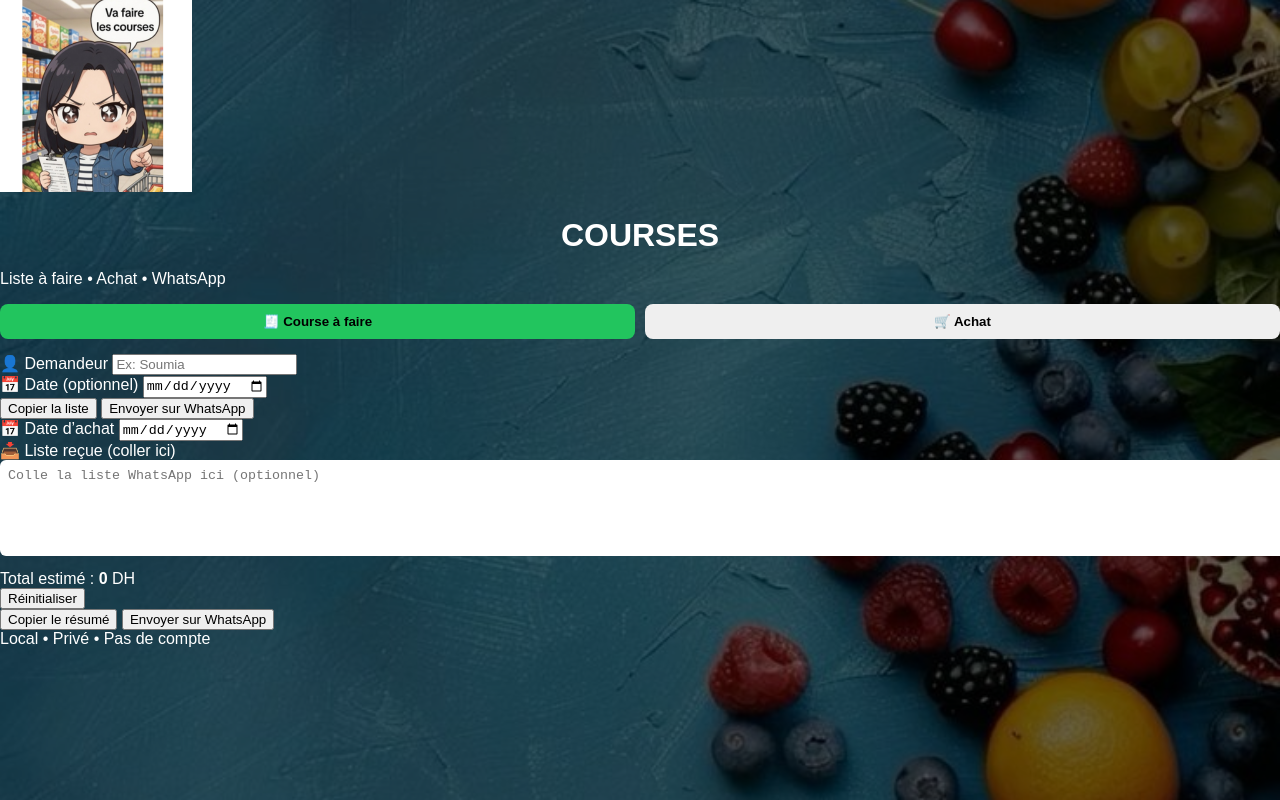
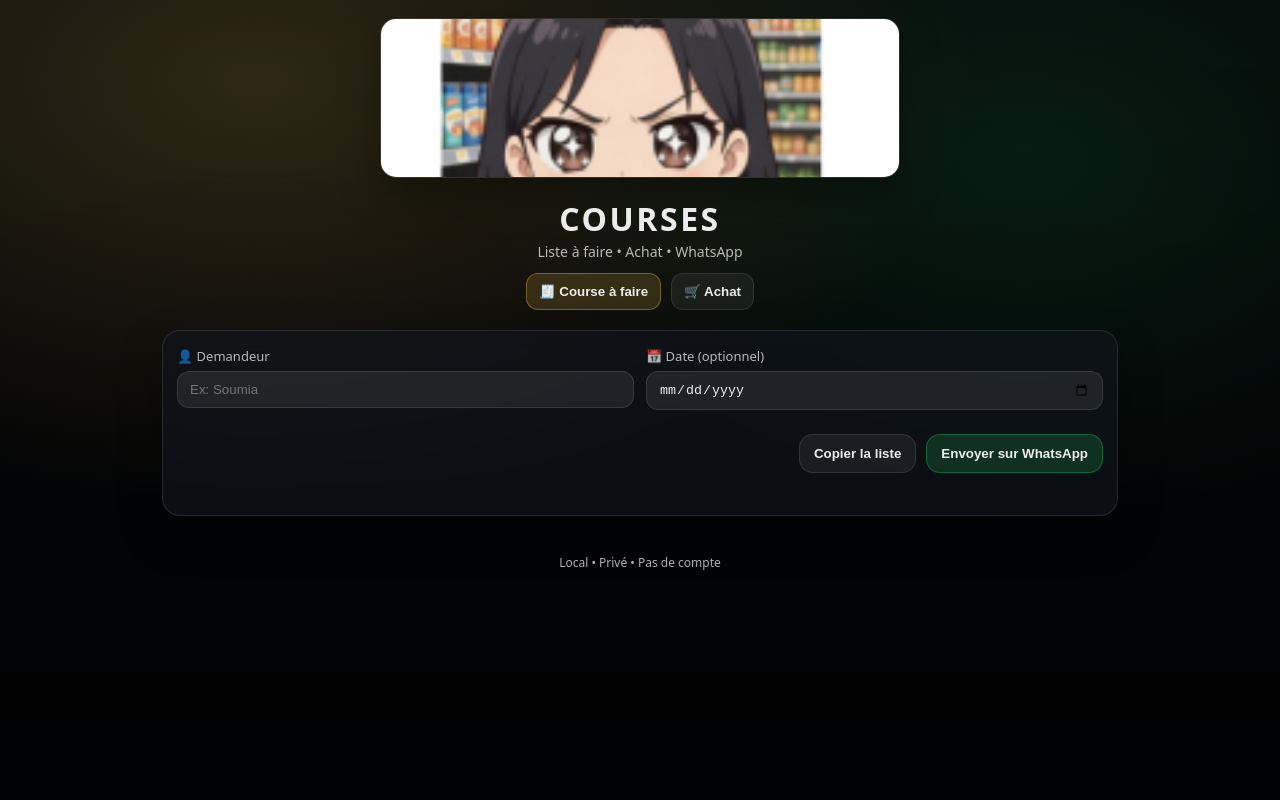
Before and after one commit to vilaplanamaroc/courses-app, a plain HTML site: page index.html in a window 1280 px wide. Drawn offline with Linux system fonts and the light colour scheme.

Commit message:
Update style.css

```diff
--- a/style.css
+++ b/style.css
@@ -1,115 +1,269 @@
+:root{
+  --bg1:#0b0f14;
+  --glass: rgba(17, 22, 28, .68);
+  --stroke: rgba(255,255,255,.10);
+  --text: rgba(255,255,255,.92);
+  --muted: rgba(255,255,255,.70);
+  --soft: rgba(255,255,255,.08);
+  --gold: #f2c14e;
+  --green: #22c55e;
+}
+
+*{ box-sizing:border-box; }
+html,body{ height:100%; }
 body{
   margin:0;
-font-family:Arial, sans-serif;
-color:#fff;
+  color:var(--text);
+  font-family: system-ui, -apple-system, Segoe UI, Roboto, Arial, sans-serif;
+  background: var(--bg1);
+  overflow-x:hidden; /* IMPORTANT: stop scroll horizontal */
 }
 
 .bg{
   position:fixed;
   inset:0;
-background:url("bg.jpg") center/cover no-repeat;
-filter:brightness(0.4);
+  background:
+    radial-gradient(1200px 700px at 20% 10%, rgba(242,193,78,.18), transparent 60%),
+    radial-gradient(900px 600px at 80% 20%, rgba(34,197,94,.12), transparent 60%),
+    linear-gradient(180deg, rgba(0,0,0,.55), rgba(0,0,0,.85));
+  pointer-events:none;
   z-index:-1;
 }
 
-.app{
-padding:15px;
-max-width:900px;
-margin:auto;
+.top{
+  padding:18px 16px 10px;
+  text-align:center;
+}
+
+.hero{
+  width:min(520px, 92vw);
+  height:160px;
+  object-fit:cover;
+  border-radius:16px;
+  border:1px solid var(--stroke);
+  box-shadow: 0 18px 40px rgba(0,0,0,.35);
 }
 
 h1{
-text-align:center;
-margin-bottom:10px;
+  margin:14px 0 2px;
+  letter-spacing:.08em;
+  font-weight:800;
+}
+.sub{
+  margin:0 0 12px;
+  color:var(--muted);
+  font-size:14px;
 }
 
 .tabs{
   display:flex;
   gap:10px;
-margin-bottom:15px;
+  justify-content:center;
+  flex-wrap:wrap;
 }
 
-.tabs button{
-flex:1;
-padding:10px;
-border:none;
-border-radius:8px;
+.tab{
+  border:1px solid var(--stroke);
+  background: rgba(255,255,255,.06);
+  color:var(--text);
+  padding:10px 12px;
+  border-radius:12px;
   cursor:pointer;
-font-weight:bold;
+  font-weight:650;
+}
+.tab.active{
+  background: rgba(242,193,78,.16);
+  border-color: rgba(242,193,78,.35);
 }
 
-.tabs button.active{
-background:#22c55e;
-color:#000;
+.wrap{
+  width: min(980px, 96vw);
+  margin: 0 auto;
+  padding: 10px 12px 24px;
 }
 
-.section{
-display:none;
-background:rgba(0,0,0,0.6);
-padding:15px;
-border-radius:12px;
+.card{
+  background: var(--glass);
+  border:1px solid var(--stroke);
+  border-radius:18px;
+  padding:14px;
+  box-shadow: 0 18px 40px rgba(0,0,0,.35);
+  backdrop-filter: blur(10px);
 }
 
-.section.active{
-display:block;
+.tabpane{ display:none; }
+.tabpane.active{ display:block; }
+
+.row2{
+  display:grid;
+  grid-template-columns: 1fr 1fr;
+  gap:12px;
+}
+@media (max-width: 720px){
+  .row2{ grid-template-columns:1fr; }
 }
 
-.banner img{
+.field label{
+  display:block;
+  margin: 2px 0 6px;
+  font-size:13px;
+  color: var(--muted);
+}
+.field input, .field textarea{
   width:100%;
-border-radius:10px;
-margin-bottom:15px;
+  border-radius:12px;
+  border:1px solid var(--stroke);
+  background: rgba(255,255,255,.08);
+  color: var(--text);
+  padding: 10px 12px;
+  outline:none;
+}
+.field textarea{ resize:vertical; min-height:86px; }
+
+.cats{
+  margin-top:12px;
+  display:grid;
+  gap:12px;
 }
 
-.category{
-margin-bottom:15px;
+.cat{
+  border:1px solid var(--stroke);
+  border-radius:16px;
+  padding:12px;
+  background: rgba(0,0,0,.18);
 }
 
-.category h3{
-margin-bottom:8px;
+.cat h3{
+  margin: 0 0 10px;
+  font-size:18px;
+  display:flex;
+  gap:8px;
+  align-items:center;
 }
 
-.item{
+.lines{
+  display:grid;
+  gap:10px;
+}
+
+.line{
+  display:grid;
+  grid-template-columns: 1.1fr .7fr;
+  gap:10px;
+  align-items:center;
+}
+@media (max-width: 720px){
+  .line{ grid-template-columns: 1fr; }
+}
+
+.selectWrap{
+  display:grid;
+  grid-template-columns: 1fr;
+  gap:8px;
+}
+
+select, .line input[type="text"], .line input[type="number"]{
+  width:100%;
+  border-radius:12px;
+  border:1px solid var(--stroke);
+  background: rgba(255,255,255,.10);
+  color: var(--text);
+  padding: 10px 12px;
+  outline:none;
+}
+
+/* IMPORTANT: options visible */
+select option{
+  background: #0f141b;
+  color: #ffffff;
+}
+
+.line .right{
+  display:grid;
+  grid-template-columns: 1fr;
+  gap:8px;
+}
+
+.badgeRow{
   display:flex;
   gap:10px;
-margin-bottom:6px;
+  flex-wrap:wrap;
+  align-items:center;
+  margin-top:10px;
 }
 
-.item input{
-flex:1;
-padding:6px;
-border-radius:6px;
-border:none;
+.btn{
+  border:1px solid var(--stroke);
+  background: rgba(255,255,255,.08);
+  color: var(--text);
+  padding: 11px 14px;
+  border-radius:14px;
+  cursor:pointer;
+  font-weight:750;
+}
+.btn:hover{ background: rgba(255,255,255,.12); }
+
+.btn.green{
+  background: rgba(34,197,94,.18);
+  border-color: rgba(34,197,94,.35);
+}
+.btn.ghost{
+  background: rgba(255,255,255,.06);
+}
+.btn.small{
+  padding:8px 10px;
+  border-radius:12px;
+  font-weight:700;
 }
 
-.item select{
-flex:2;
-padding:6px;
-border-radius:6px;
-border:none;
+.actions{
+  display:flex;
+  gap:10px;
+  justify-content:flex-end;
+  flex-wrap:wrap;
+  margin-top:12px;
 }
 
-textarea{
-width:100%;
-min-height:80px;
-margin-bottom:10px;
-border-radius:6px;
-border:none;
-padding:8px;
+.smallnote{
+  margin-top:10px;
+  color: var(--muted);
+  font-size:13px;
+  min-height: 18px;
 }
 
-.mainBtn{
-width:100%;
-padding:12px;
-background:#facc15;
-border:none;
-border-radius:10px;
-font-weight:bold;
-cursor:pointer;
+.totals{
+  display:flex;
+  justify-content:space-between;
+  align-items:center;
+  gap:10px;
+  flex-wrap:wrap;
+  margin-top:10px;
+}
+.pill{
+  border:1px solid var(--stroke);
+  background: rgba(255,255,255,.06);
+  padding:10px 12px;
+  border-radius:14px;
 }
 
-.totalBox{
-margin-top:15px;
-font-size:18px;
-font-weight:bold;
-text-align:right;
+.buyLine{
+  display:grid;
+  grid-template-columns: 32px 1fr .7fr;
+  gap:10px;
+  align-items:center;
 }
+@media (max-width: 720px){
+  .buyLine{ grid-template-columns: 32px 1fr; }
+}
+
+.buyLine input[type="checkbox"]{
+  width:18px;
+  height:18px;
+}
+
+.foot{
+  text-align:center;
+  padding: 14px 0 22px;
+  color: var(--muted);
+  font-size:12px;
+}
```
Lines whose indentation alone changed are shown as unchanged.
